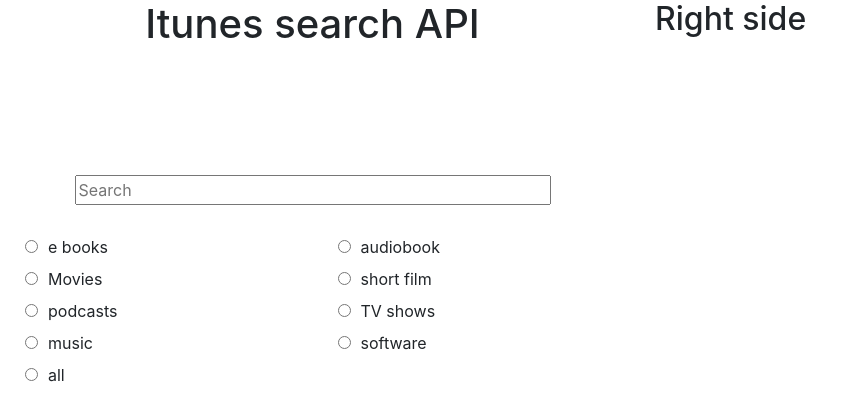
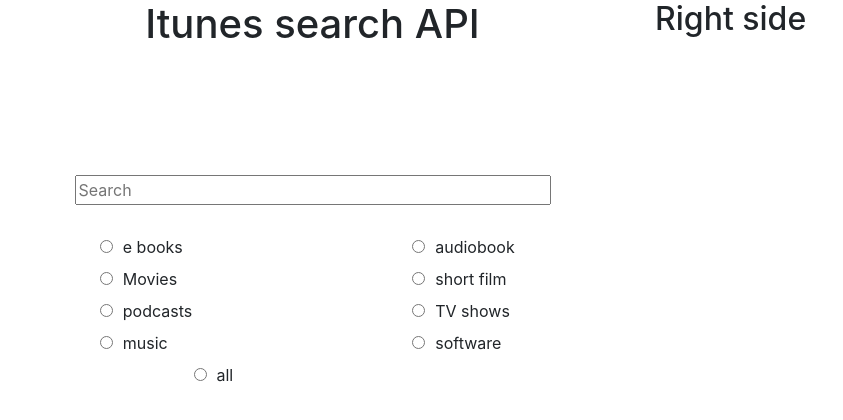
Before and after one commit to douglas86/task19, a React (Create React App) app in the folder client/: page / in a window 1280 px wide. Shown: the top 420 px of the page, without its empty margins (0-843 px from the left). Built offline with nearby package versions, Linux system fonts and the light colour scheme.

Commit message:
Changed margin and key value in map

```diff
--- a/client/src/Components/LeftSide/Left.jsx
+++ b/client/src/Components/LeftSide/Left.jsx
@@ -19,7 +19,7 @@
         <Row>
           <Col xl={6}>
             {labelLeft.map((l, i) => (
-              <div key={l}>
+              <div key={i}>
                 <input type="radio" name="rad" className={classes.radio} />
                 <label>{l}</label>
               </div>
@@ -27,7 +27,7 @@
           </Col>
           <Col xl={6}>
             {labelRight.map((l, i) => (
-              <div key={l}>
+              <div key={i}>
                 <input type="radio" name="rad" className={classes.radio} />
                 <label>{l}</label>
               </div>
--- a/client/src/Components/LeftSide/Styles.jsx
+++ b/client/src/Components/LeftSide/Styles.jsx
@@ -9,7 +9,7 @@
     width: "80%",
   },
   radio: {
-    marginLeft: "10px",
+    marginLeft: "30%",
     marginRight: "10px",
   },
 });
```
